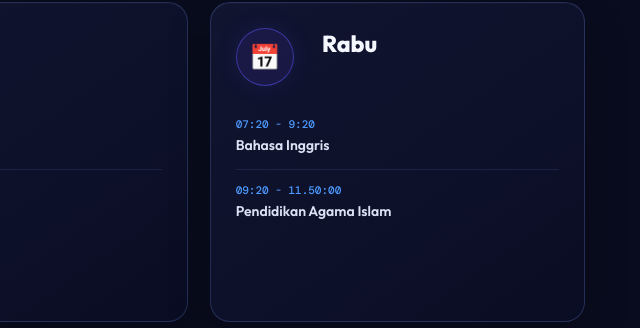
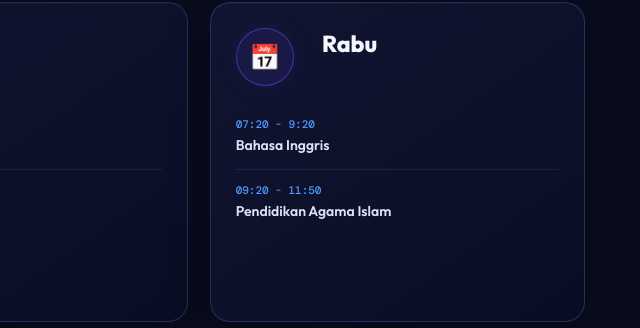
Before and after one commit to Felix-Devz/XII-SATELIT-V2, a plain HTML site: page index.html in a window 1280 px wide. Shown: the part 4784-5112 px from the top of the page, 640-1280 px from the left. Drawn offline with nearby package versions, Linux system fonts and the light colour scheme.

Commit message:
Update index.html

```diff
--- a/index.html
+++ b/index.html
@@ -1077,7 +1077,7 @@
                     </div>
 
                     <div class="schedule-item">
-                        <span class="time">09:20 - 11.50:00</span>
+                        <span class="time">09:20 - 11:50</span>
                         <span class="subject">Pendidikan Agama Islam</span>
                     </div>
 
```
